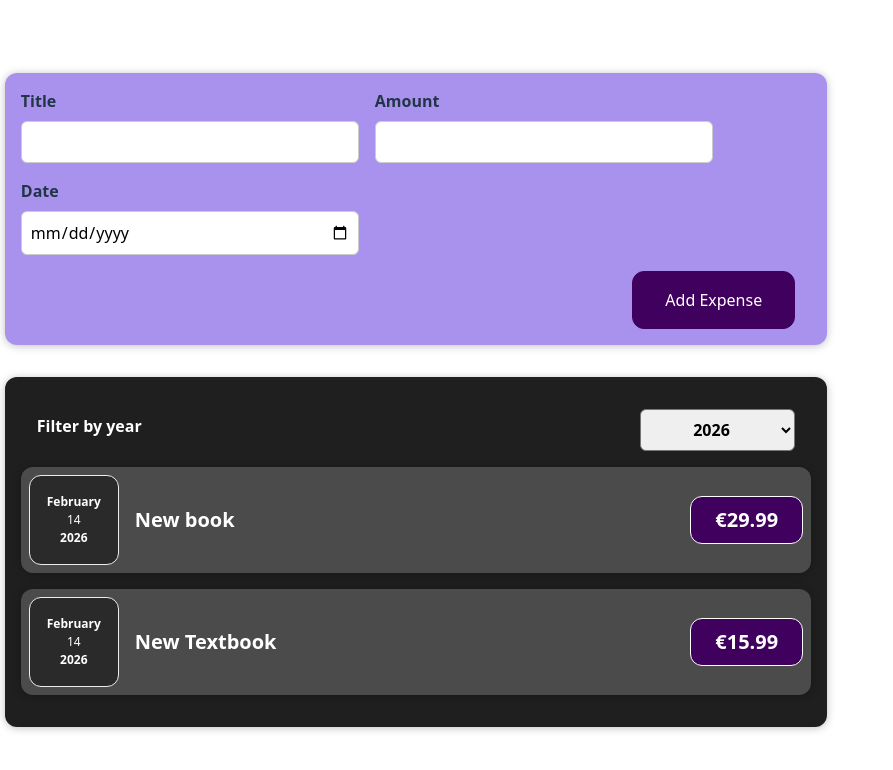
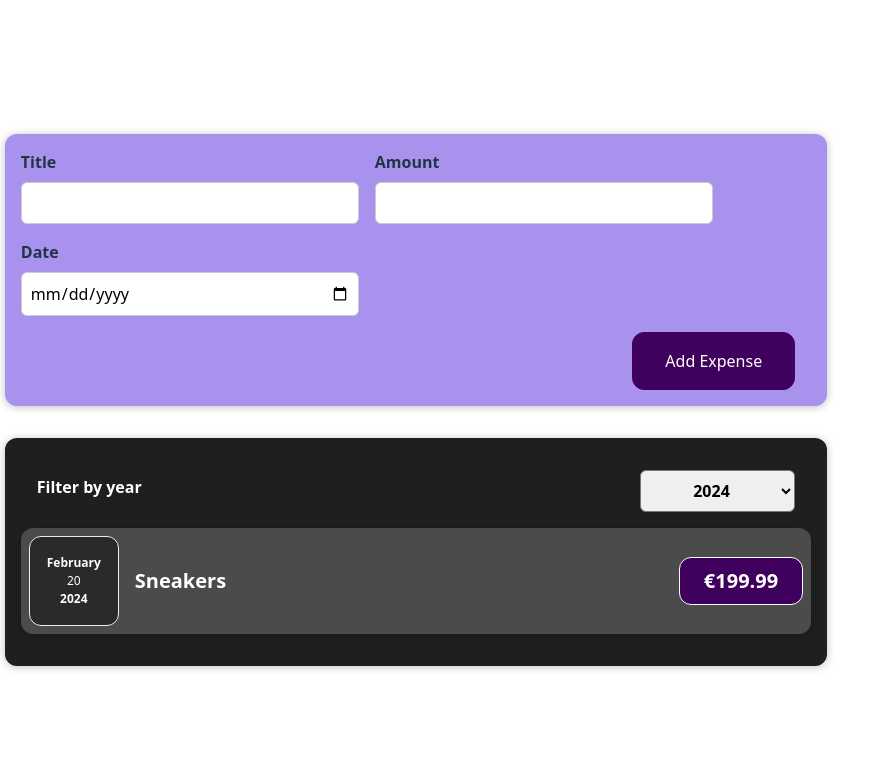
Before and after one commit to Ge0rgEdward/react_2026, a React (Vite) app: page / in a window 1280 px wide. Shown: the top 770 px of the page, without its empty margins (0-893 px from the left). Built offline with nearby package versions, Linux system fonts and the light colour scheme.

Commit message:
aasta filtreerimine ja filtreeritud andmete kuvamine (expenses.jsx, expensesFilter.jsx)

```diff
--- a/src/App.jsx
+++ b/src/App.jsx
@@ -7,15 +7,21 @@ import NewExpense from './components/NewExpense/NewExpense';
 const DUMMY_EXPENSES = [
   {
     id: 'e1',
-    date: new Date(2026, 1 ,14),
-    title: 'New book',
-    amount: 29.99,
+    date: new Date(2023, 1 ,19),
+    title: 'Toilet Paper',
+    amount: 6.99,
   },
   {
     id: 'e2',
     date: new Date(2026, 1, 14),
     title: 'New Textbook',
     amount: 15.99,
+  },
+  {
+    id: 'e1',
+    date: new Date(2024, 1, 20),
+    title: 'Sneakers',
+    amount: 199.99,
   }
 ];
 
--- a/src/components/Expenses/Expenses.jsx
+++ b/src/components/Expenses/Expenses.jsx
@@ -1,17 +1,23 @@
-import { useState } from "react";
-import ExpenseItem from "./ExpenseItem";
-import Card from "../UI/Card";
-import ExpensesFilter from "./ExpensesFilter";
-import "./Expenses.css";
+import { useState } from 'react';
+import ExpenseItem from './ExpenseItem';
+import Card from '../UI/Card';
+import ExpensesFilter from './ExpensesFilter';
+import './Expenses.css';
 
 const Expenses = (props) => {
-  const [filteredYear, setFilteredYear] = useState("2026");
+  const [filteredYear, setFilteredYear] = useState('2024');
 
   const filterChangeHandler = (selectedYear) => {
-    console.log("Expenses received year:", selectedYear);
+    console.log('Expenses received year:', selectedYear);
     setFilteredYear(selectedYear);
   };
 
+  const filteredExpenses = props.items.filter((expense) => {
+    return expense.date.getFullYear().toString() === filteredYear;
+  });
+
+  console.log('Current filteredYear:', filteredYear);
+  console.log('Filtered expenses:', filteredExpenses);
 
   return (
     <Card className="expenses">
@@ -20,11 +26,8 @@ const Expenses = (props) => {
         onChangeFilter={filterChangeHandler}
       />
 
-      {props.items.map((expense) => (
-        <ExpenseItem
-          key={expense.id}
-          data={expense}
-        />
+      {filteredExpenses.map((expense) => (
+        <ExpenseItem key={expense.id} data={expense} />
       ))}
     </Card>
   );
--- a/src/components/Expenses/ExpensesFilter.jsx
+++ b/src/components/Expenses/ExpensesFilter.jsx
@@ -2,6 +2,7 @@ import "./ExpensesFilter.css";
 
 const ExpensesFilter = (props) => {
   const dropdownChangeHandler = (event) => {
+    console.log('ExpensesFilter value:', event.target.value);
     props.onChangeFilter(event.target.value);
   };
 
```
